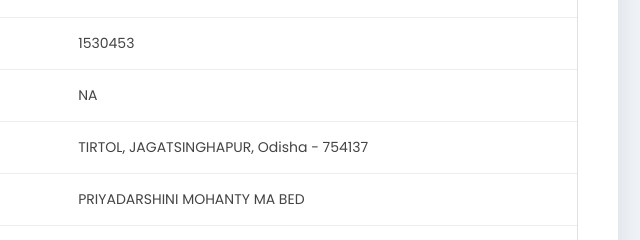
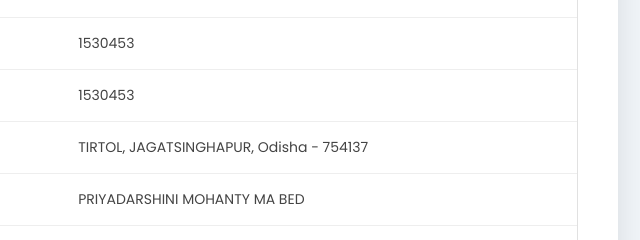
Before and after one commit to JAVA-ENTRPRISES/ST.XAVIER-TIRTOL, a plain HTML site: page mandatory.html in a window 1280 px wide. Shown: the part 494-734 px from the top of the page, 612-1252 px from the left. Drawn offline with nearby package versions, Linux system fonts and the light colour scheme.

Commit message:
Update school code in mandatory.html

```diff
--- a/mandatory.html
+++ b/mandatory.html
@@ -36,7 +36,7 @@
             <tr>
               <td class="border px-4 py-2">3</td>
               <td class="border px-4 py-2">SCHOOL CODE (IF APPLICABLE)</td>
-              <td class="border px-4 py-2">NA</td>
+              <td class="border px-4 py-2">1530453</td>
             </tr>
             <tr>
               <td class="border px-4 py-2">4</td>
```
